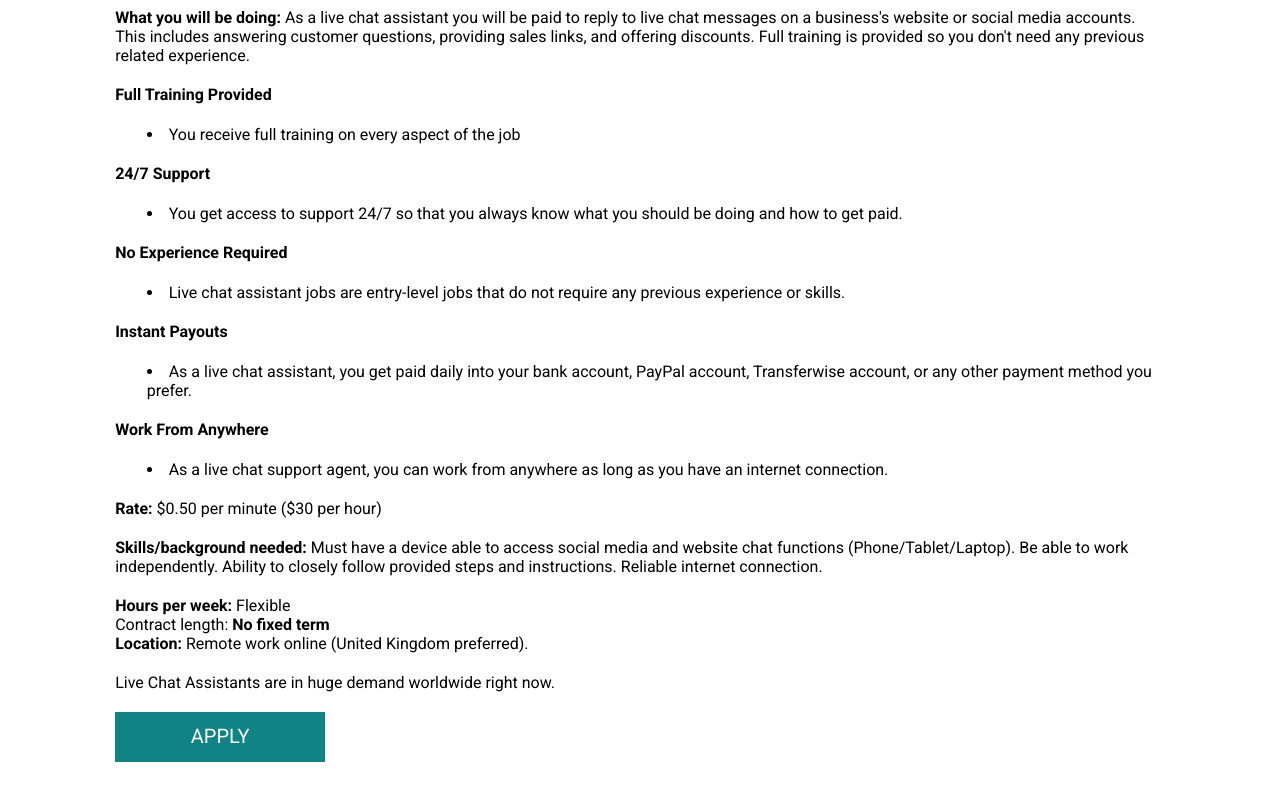
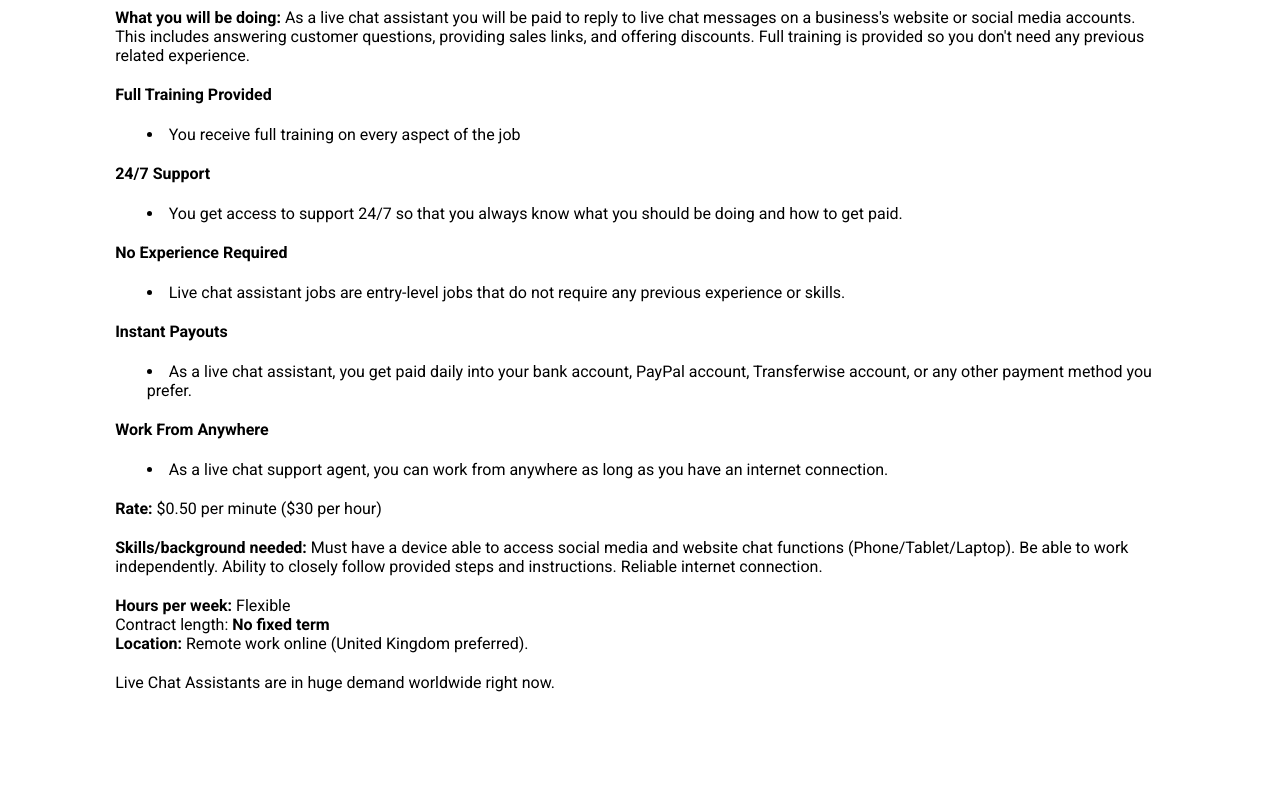
Before and after one commit to AbidRouf/RemoteLifeJobs, a plain HTML site: page index.html in a window 1280 px wide. Shown: the part 444-1244 px from the top of the page. After the commit the page ends 1136 px from the top, so only its background shows below. Drawn offline with Linux system fonts and the light colour scheme.

Commit message:
Update index.html

```diff
--- a/index.html
+++ b/index.html
@@ -84,7 +84,7 @@
 
     <p class="notstuck">Live Chat Assistants are in huge demand worldwide right now.</p>
 
-      <a href="https://c58cd0n7my85ex0przl7zd17t5.hop.clickbank.net/?cbpage=joblandingm27no60and50cent">APPLY</a>
+
 
 
   </div>
```
